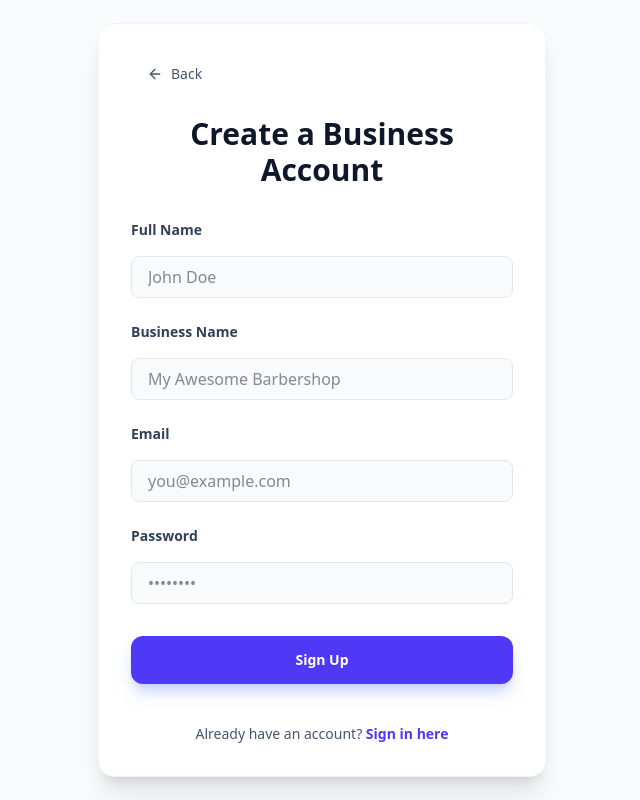
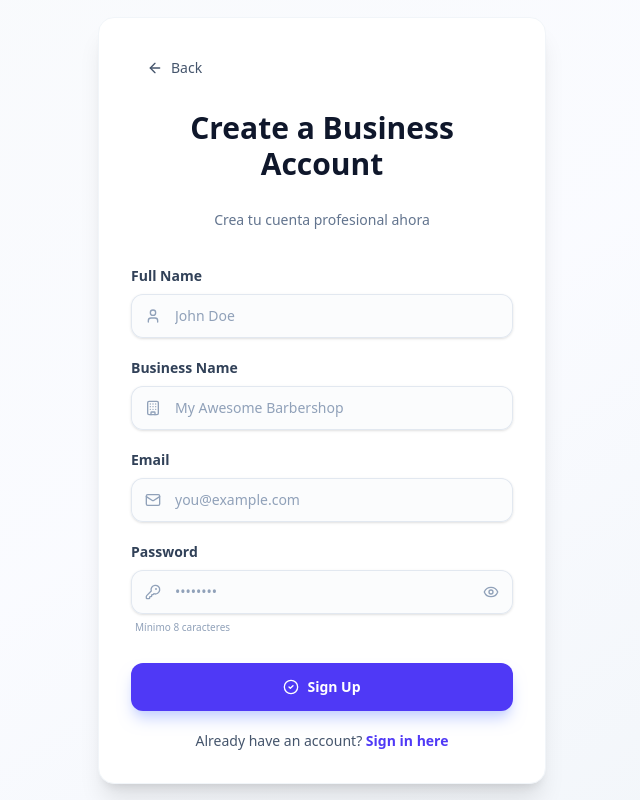
Before and after one commit to nooehf/my_local_commerce, a Next.js app: page /en/register in a window 1280 px wide. Shown: the whole page, without its empty margins (318-958 px from the left). Built offline with nearby package versions, Linux system fonts and the light colour scheme.

Commit message:
mejorasvistascontraseñas

```diff
--- a/src/app/[locale]/register/page.tsx
+++ b/src/app/[locale]/register/page.tsx
@@ -1,38 +1,47 @@
+'use client'
+
 import Link from 'next/link'
-import { headers } from 'next/headers'
-import { createClient } from '@/utils/supabase/server'
-import { redirect } from 'next/navigation'
-import { getTranslations } from 'next-intl/server'
+import { createClient } from '@/utils/supabase/client'
+import { useRouter, useParams, useSearchParams } from 'next/navigation'
+import { useTranslations } from 'next-intl'
 import SubmitButton from '@/components/ui/SubmitButton'
-import { Mail, ArrowLeft, CheckCircle2, AlertTriangle } from 'lucide-react'
+import { Mail, ArrowLeft, CheckCircle2, AlertTriangle, KeyRound, Eye, EyeOff, User, Building } from 'lucide-react'
+import { useState } from 'react'
 
-export default async function Register({
-  params,
-  searchParams,
-}: {
-  params: Promise<{ locale: string }>
-  searchParams: Promise<{ message?: string; error?: string; success?: string; email?: string }>
-}) {
-  const { locale } = await params
-  const { message, error, success, email: savedEmail } = await searchParams
-  const t = await getTranslations('Register')
+export default function Register() {
+  const router = useRouter()
+  const params = useParams()
+  const searchParams = useSearchParams()
+  const locale = (params?.locale as string) || 'es'
+
+  const message = searchParams.get('message')
+  const errorParam = searchParams.get('error')
+  const success = searchParams.get('success')
+  const savedEmail = searchParams.get('email')
+
+  const t = useTranslations('Register')
+
+  const [showPassword, setShowPassword] = useState(false)
+  const [localError, setLocalError] = useState<string | null>(null)
 
   const signUp = async (formData: FormData) => {
-    'use server'
-
-    const origin = (await headers()).get('origin')
+    setLocalError(null)
     const email = formData.get('email') as string
     const password = formData.get('password') as string
     const businessName = formData.get('business_name') as string
     const fullName = formData.get('full_name') as string
 
-    const supabase = await createClient()
+    if (password.length < 8) {
+      setLocalError(locale === 'es' ? 'La contraseña debe tener al menos 8 caracteres.' : 'Password must be at least 8 characters.')
+      return
+    }
 
-    const { data, error: authError } = await supabase.auth.signUp({
+    const supabase = createClient()
+    const { error: authError } = await supabase.auth.signUp({
       email,
       password,
       options: {
-        emailRedirectTo: `${origin}/${locale}/auth/confirm?next=/${locale}/dashboard`,
+        emailRedirectTo: `${window.location.origin}/${locale}/auth/confirm?next=/${locale}/dashboard`,
         data: {
           full_name: fullName,
           business_name: businessName,
@@ -42,38 +51,40 @@ export default async function Register({
     })
 
     if (authError) {
-      return redirect(`/${locale}/register?error=${encodeURIComponent(authError.message)}`)
+      router.push(`/${locale}/register?error=${encodeURIComponent(authError.message)}`)
+      return
     }
 
-    // Redirect to the same page but showing success screen
-    return redirect(`/${locale}/register?success=true&email=${encodeURIComponent(email)}`)
+    router.push(`/${locale}/register?success=true&email=${encodeURIComponent(email)}`)
   }
 
   const resendEmail = async (formData: FormData) => {
-    'use server'
     const email = formData.get('email') as string
-    const origin = (await headers()).get('origin')
-    const supabase = await createClient()
+    const supabase = createClient()
 
     const { error: resendError } = await supabase.auth.resend({
       type: 'signup',
       email,
       options: {
-        emailRedirectTo: `${origin}/${locale}/auth/confirm?next=/${locale}/dashboard`,
+        emailRedirectTo: `${window.location.origin}/${locale}/auth/confirm?next=/${locale}/dashboard`,
       }
     })
 
     if (resendError) {
-       return redirect(`/${locale}/register?success=true&email=${encodeURIComponent(email)}&error=${encodeURIComponent(resendError.message)}`)
+       router.push(`/${locale}/register?success=true&email=${encodeURIComponent(email)}&error=${encodeURIComponent(resendError.message)}`)
+       return
     }
 
     const successMsg = locale === 'es' ? 'Email reenviado correctamente. Revisa también tu carpeta de SPAM.' : 'Email resent successfully. Please also check your SPAM folder.'
-    return redirect(`/${locale}/register?success=true&email=${encodeURIComponent(email)}&message=${encodeURIComponent(successMsg)}`)
+    router.push(`/${locale}/register?success=true&email=${encodeURIComponent(email)}&message=${encodeURIComponent(successMsg)}`)
   }
+
+  const inputClass = "block w-full rounded-xl border-0 py-3 px-4 text-slate-900 shadow-sm ring-1 ring-inset ring-slate-200 placeholder:text-slate-400 focus:ring-2 focus:ring-inset focus:ring-indigo-600 sm:text-sm bg-slate-50/50 transition-all"
+  const labelClass = "block text-sm font-semibold text-slate-700 mb-2"
 
   if (success === 'true' && savedEmail) {
     return (
-      <div className="min-h-screen flex items-center justify-center bg-slate-50 p-4">
+      <div className="min-h-screen flex items-center justify-center bg-gradient-to-br from-slate-50 via-indigo-50/30 to-slate-100 p-4">
         <div className="w-full max-w-md bg-white rounded-2xl shadow-xl border border-slate-100 p-8 text-center space-y-6">
           <div className="mx-auto w-16 h-16 bg-emerald-50 rounded-full flex items-center justify-center mb-6">
             <Mail className="w-8 h-8 text-emerald-500" />
@@ -97,15 +108,9 @@ export default async function Register({
             </p>
           </div>
 
-          {message && (
-            <div className="bg-emerald-50 text-emerald-700 p-3 rounded-lg text-sm border border-emerald-200">
-              {decodeURIComponent(message)}
-            </div>
-          )}
-
-          {error && (
-            <div className="bg-rose-50 text-rose-700 p-3 rounded-lg text-sm border border-rose-200">
-              {decodeURIComponent(error)}
+          {(message || errorParam) && (
+            <div className={`p-3 rounded-lg text-sm border ${errorParam ? 'bg-rose-50 text-rose-700 border-rose-200' : 'bg-emerald-50 text-emerald-700 border-emerald-200'}`}>
+              {decodeURIComponent((message || errorParam) as string)}
             </div>
           )}
 
@@ -133,54 +138,92 @@ export default async function Register({
   }
 
   return (
-    <div className="min-h-screen flex items-center justify-center bg-slate-50 p-4">
+    <div className="min-h-screen flex items-center justify-center bg-gradient-to-br from-slate-50 via-indigo-50/30 to-slate-100 p-4">
       <div className="w-full max-w-md bg-white rounded-2xl shadow-xl border border-slate-100 p-8">
         <Link
           href="/"
           className="inline-flex py-2 px-4 rounded-md no-underline text-slate-600 hover:text-slate-900 flex items-center group text-sm mb-6 font-medium"
         >
           <ArrowLeft className="mr-2 h-4 w-4 transition-transform group-hover:-translate-x-1" />
-          Back
+          {locale === 'es' ? 'Volver' : 'Back'}
         </Link>
 
         <form
-          className="flex flex-col w-full gap-2"
+          className="flex flex-col w-full gap-5"
           action={signUp}
         >
-          <h2 className="text-3xl font-bold mb-6 text-center text-slate-900">{t('title')}</h2>
+          <h2 className="text-3xl font-bold mb-2 text-center text-slate-900">{t('title')}</h2>
+          <p className="text-center text-slate-500 text-sm mb-4">Crea tu cuenta profesional ahora</p>
 
-          <label className="text-sm font-semibold text-slate-700 mb-2" htmlFor="full_name">{t('fullName')}</label>
-          <input className="rounded-lg px-4 py-2 bg-slate-50 border border-slate-200 focus:outline-none focus:border-indigo-500 focus:ring-2 focus:ring-indigo-100 mb-4" name="full_name" placeholder={t('fullNamePlaceholder')} required />
+          <div>
+            <label className={labelClass} htmlFor="full_name">{t('fullName')}</label>
+            <div className="relative">
+              <div className="absolute inset-y-0 left-0 pl-3.5 flex items-center pointer-events-none">
+                <User className="w-4 h-4 text-slate-400" />
+              </div>
+              <input className={`${inputClass} pl-11`} name="full_name" placeholder={t('fullNamePlaceholder')} required />
+            </div>
+          </div>
 
-          <label className="text-sm font-semibold text-slate-700 mb-2" htmlFor="business_name">{t('businessName')}</label>
-          <input className="rounded-lg px-4 py-2 bg-slate-50 border border-slate-200 focus:outline-none focus:border-indigo-500 focus:ring-2 focus:ring-indigo-100 mb-4" name="business_name" placeholder={t('businessNamePlaceholder')} required />
+          <div>
+            <label className={labelClass} htmlFor="business_name">{t('businessName')}</label>
+            <div className="relative">
+              <div className="absolute inset-y-0 left-0 pl-3.5 flex items-center pointer-events-none">
+                <Building className="w-4 h-4 text-slate-400" />
+              </div>
+              <input className={`${inputClass} pl-11`} name="business_name" placeholder={t('businessNamePlaceholder')} required />
+            </div>
+          </div>
 
-          <label className="text-sm font-semibold text-slate-700 mb-2" htmlFor="email">{t('email')}</label>
-          <input className="rounded-lg px-4 py-2 bg-slate-50 border border-slate-200 focus:outline-none focus:border-indigo-500 focus:ring-2 focus:ring-indigo-100 mb-4" name="email" placeholder={t('emailPlaceholder')} required />
+          <div>
+            <label className={labelClass} htmlFor="email">{t('email')}</label>
+            <div className="relative">
+              <div className="absolute inset-y-0 left-0 pl-3.5 flex items-center pointer-events-none">
+                <Mail className="w-4 h-4 text-slate-400" />
+              </div>
+              <input className={`${inputClass} pl-11`} name="email" type="email" placeholder={t('emailPlaceholder')} required />
+            </div>
+          </div>
 
-          <label className="text-sm font-semibold text-slate-700 mb-2" htmlFor="password">{t('password')}</label>
-          <input className="rounded-lg px-4 py-2 bg-slate-50 border border-slate-200 focus:outline-none focus:border-indigo-500 focus:ring-2 focus:ring-indigo-100 mb-6" type="password" name="password" placeholder={t('passwordPlaceholder')} required />
+          <div>
+            <label className={labelClass} htmlFor="password">{t('password')}</label>
+            <div className="relative">
+              <div className="absolute inset-y-0 left-0 pl-3.5 flex items-center pointer-events-none">
+                <KeyRound className="w-4 h-4 text-slate-400" />
+              </div>
+              <input
+                className={`${inputClass} pl-11 pr-11`}
+                type={showPassword ? 'text' : 'password'}
+                name="password"
+                placeholder={t('passwordPlaceholder')}
+                required
+              />
+              <button
+                type="button"
+                onClick={() => setShowPassword(v => !v)}
+                className="absolute inset-y-0 right-0 pr-3.5 flex items-center text-slate-400 hover:text-slate-600"
+              >
+                {showPassword ? <EyeOff className="w-4 h-4" /> : <Eye className="w-4 h-4" />}
+              </button>
+            </div>
+            <p className="text-[10px] text-slate-400 mt-1.5 ml-1">Mínimo 8 caracteres</p>
+          </div>
+
+          {(errorParam || localError) && (
+            <div className="p-3 bg-rose-50 border border-rose-200 rounded-xl text-sm text-rose-700">
+              {localError || decodeURIComponent(errorParam as string)}
+            </div>
+          )}
 
           <SubmitButton
-            className="w-full mb-4"
+            className="w-full mt-2"
             loadingText={locale === 'es' ? 'Creando cuenta...' : 'Creating account...'}
+            icon={<CheckCircle2 className="w-4 h-4" />}
           >
             {t('signUp')}
           </SubmitButton>
 
-          {error && (
-            <div className={`mt-4 p-4 text-center text-sm border-l-4 rounded bg-red-50 text-red-700 border-red-500`}>
-              {decodeURIComponent(error)}
-            </div>
-          )}
-
-          {message && !error && (
-            <div className={`mt-4 p-4 text-center text-sm border-l-4 rounded bg-emerald-50 text-emerald-700 border-emerald-500`}>
-              {decodeURIComponent(message)}
-            </div>
-          )}
-
-          <div className="mt-4 text-center text-sm text-slate-600">
+          <div className="text-center text-sm text-slate-600">
             {t('alreadyAccount')}{' '}
             <Link href="/login" className="text-indigo-600 font-semibold hover:text-indigo-700">
               {t('signInHere')}
```
Also changed, not shown: src/app/[locale]/set-password/page.tsx (+7 -7 lines).
